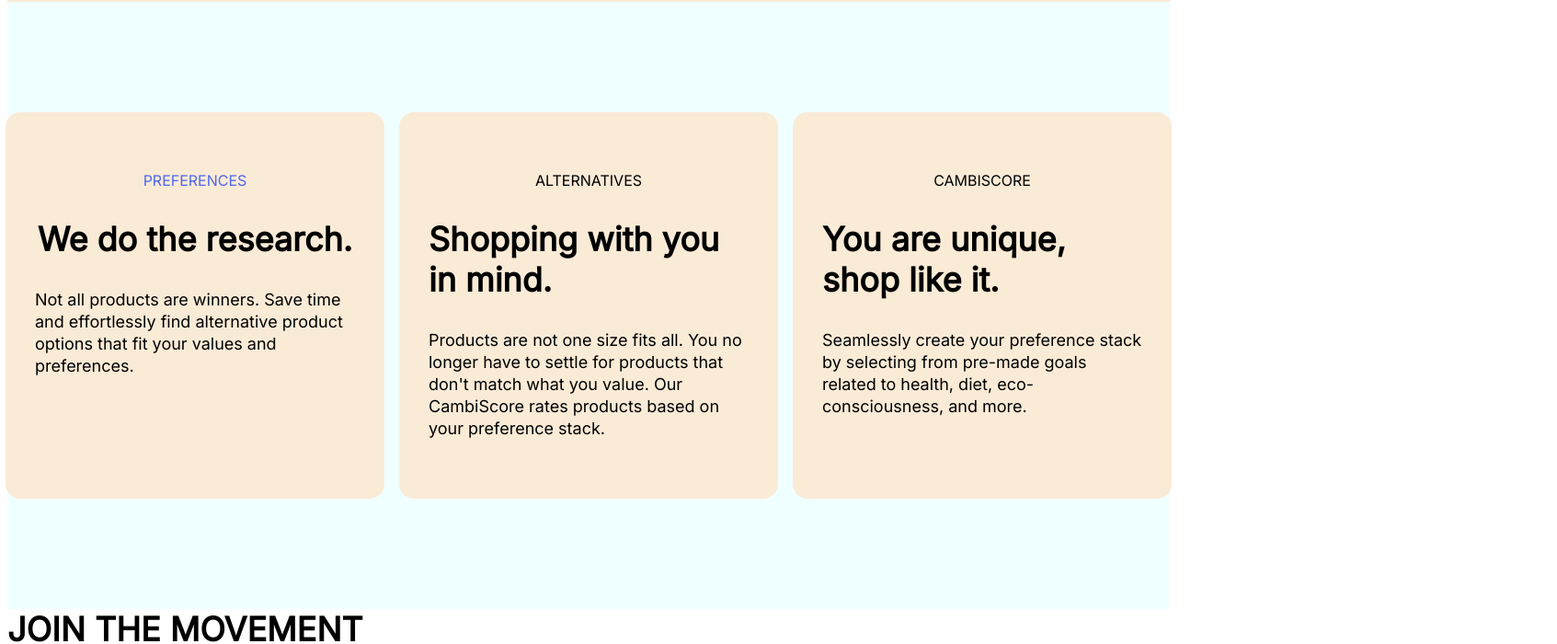
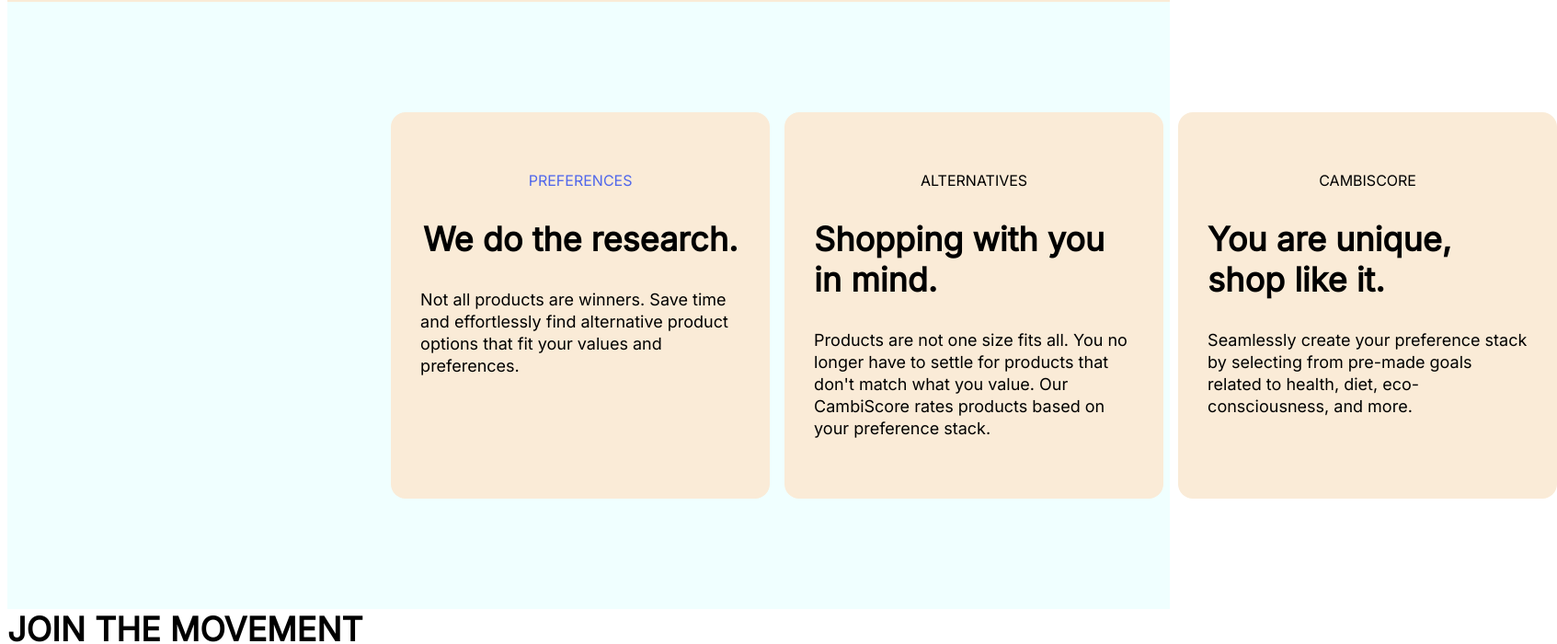
Before and after one commit to danielowenscs/cambi-website, a Vue app: page / in a window 1280 px wide. Shown: the part 980-1680 px from the top of the page at 92% size, 1693 px wide, since content can reach past the window. Built offline with nearby package versions, Linux system fonts and the light colour scheme.

Commit message:
Adjustments for when window > 1260px + WIP for window < 1024

```diff
--- a/src/components/CardSection.vue
+++ b/src/components/CardSection.vue
@@ -70,5 +70,32 @@
     color: $Se2;
 }
 
+//WIP
+@media (width < 1024){
+    .grid {
+        display: grid;
+        // align-items: center;
+        grid-template-columns: repeat(3, 1fr);
+        grid-gap: 5 px;
+        padding-bottom: 120px;
+        background-color: azure;
+        justify-content: space-around;
+    }
+}
+
+//I believe this should work correctly
+@media (width > 1260px) {
+    .grid {
+        display: grid;
+        grid-template-columns: repeat(3, 1fr);
+        grid-gap: 16 px;
+        padding-bottom: 120px;
+        background-color: azure;
+        justify-content: space-around;
+        padding-left: 33%;
+        padding-right: 33%;
+    }
+}
+
 
 </style>
```
